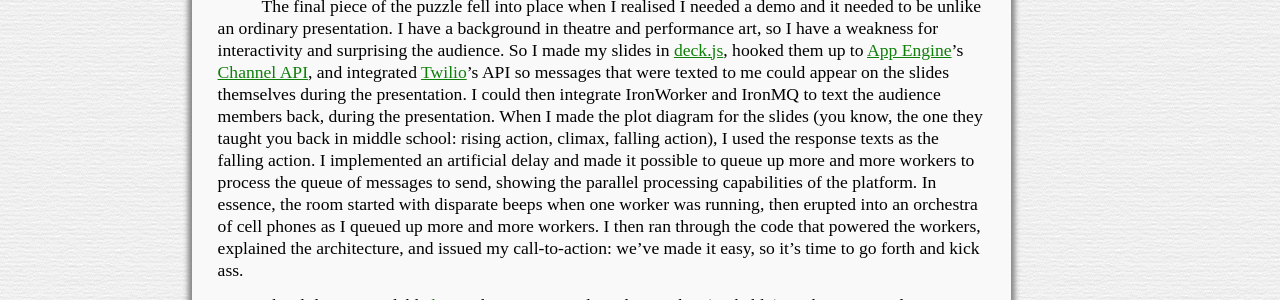
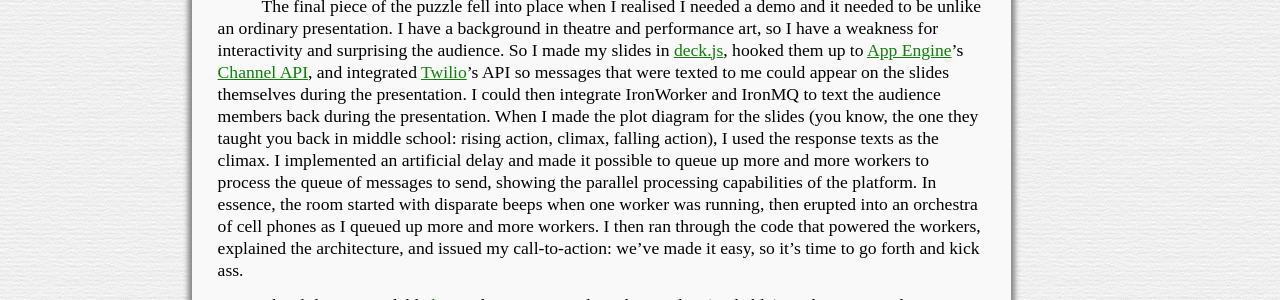
Before and after one commit to paddycarver/blog, a Jekyll site: the page built from _posts/2012-03-23-kick-more-apm.md, in a window 1280 px wide and 1151 px high. Shown: the part 753-1053 px from the top of the window. Built offline with Jekyll 4.4.1, drawn with Linux system fonts in a browser that asks for light colours; some web fonts are replaced; comment, search, counter and statistics services are not loaded.

Commit message:
Fixed some typos.

```diff
--- a/_posts/2012-03-23-kick-more-apm.md
+++ b/_posts/2012-03-23-kick-more-apm.md
@@ -46,10 +46,10 @@ So I made my slides in [deck.js](http://imakewebthings.github.com/deck.js), hook
 them up to [App Engine](http://appengine.google.com)'s [Channel API](http://code.google.com/appengine/docs/python/channel),
 and integrated [Twilio](http://www.twilio.com)'s API so messages that were texted
 to me could appear on the slides themselves during the presentation. I could then
-integrate IronWorker and IronMQ to text the audience members back, during the
+integrate IronWorker and IronMQ to text the audience members back during the
 presentation. When I made the plot diagram for the slides (you know, the one they
 taught you back in middle school: rising action, climax, falling action), I used
-the response texts as the falling action. I implemented an artificial delay and
+the response texts as the climax. I implemented an artificial delay and
 made it possible to queue up more and more workers to process the queue of messages
 to send, showing the parallel processing capabilities of the platform. In essence,
 the room started with disparate beeps when one worker was running, then erupted into
```
